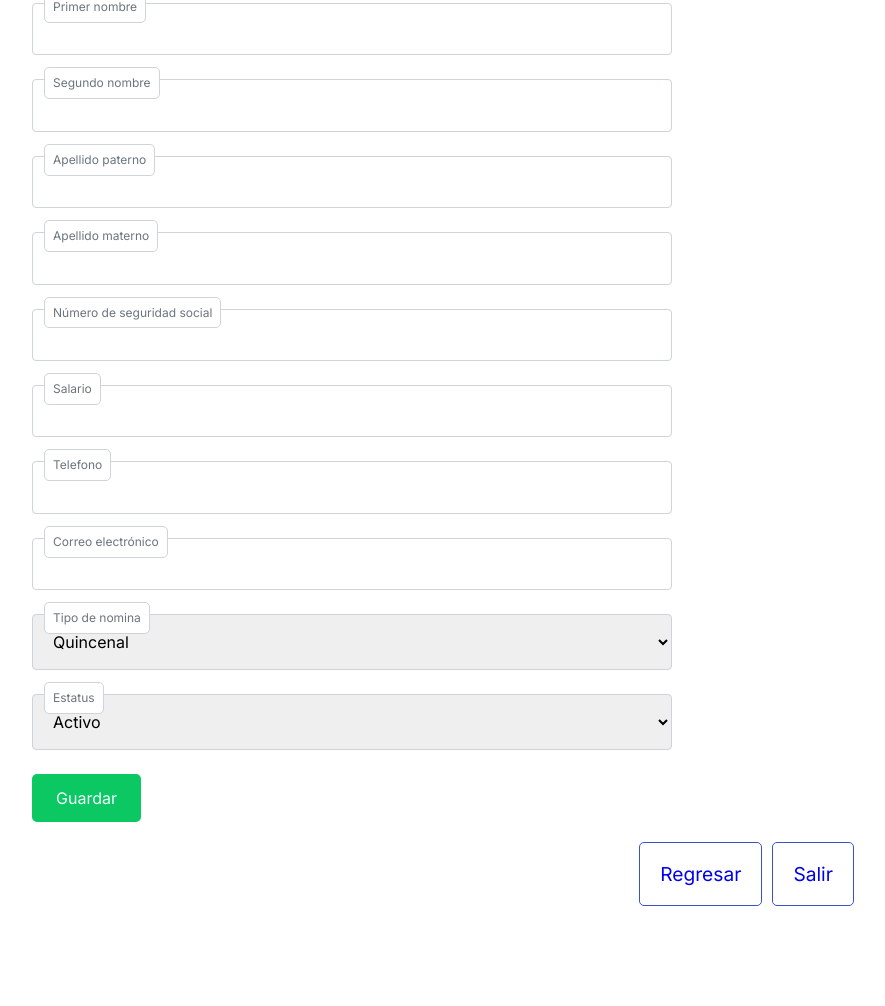
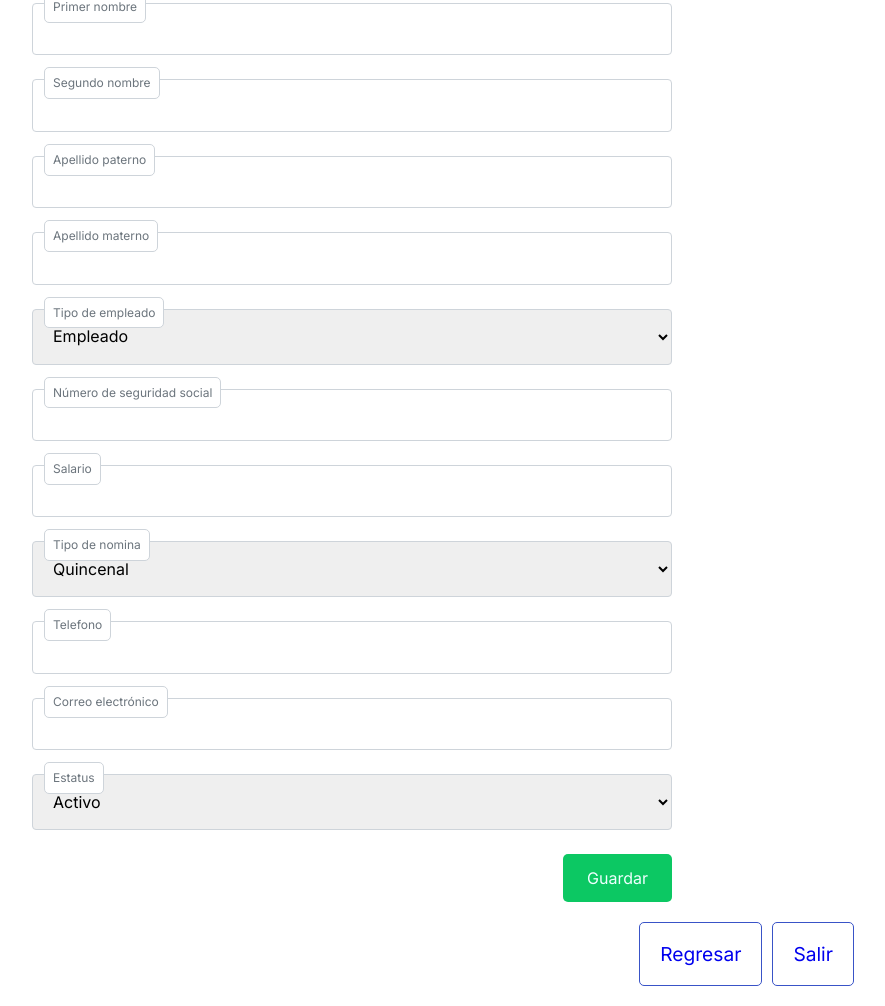
Before and after one commit to angelmz88/Aries, a PHP site: page /Pages/jefe/empleados/crear.php in a window 1280 px wide. Shown: the part 317-1323 px from the top of the page, without its empty margins (288-1173 px from the left). Before the commit the page ends 1223 px from the top, so only its background shows below. Run offline with PHP 8.4, Linux system fonts and the light colour scheme; the visitor is signed in with stand-in values (Sample User, id 1).

Commit message:
Registro de stock y validación tipo de usuario

```diff
--- a/Pages/jefe/empleados/crear.php
+++ b/Pages/jefe/empleados/crear.php
@@ -42,6 +42,13 @@ include ("empleados/../../../../php/final_sesion.php");
         <label for="second">Apellido materno</label>
       </div>
       <div class="form-group">
+        <select class="form-control" id="tipo" name="tipo" required>
+          <option value="Empleado">Empleado</option>
+          <option value="Jefe">Jefe</option>
+        </select>
+        <label for="tipo">Tipo de empleado</label>
+      </div>
+      <div class="form-group">
         <input type="number" id="nss" name="nss" class="form-control" required />
         <label for="nss">Número de seguridad social</label>
       </div>
@@ -50,19 +57,19 @@ include ("empleados/../../../../php/final_sesion.php");
         <label for="salary">Salario</label>
       </div>
       <div class="form-group">
+        <select class="form-control" id="nomina" name="nomina" required>
+          <option value="Quincenal">Quincenal</option>
+          <option value="Mensual">Mensual</option>
+        </select>
+        <label for="nomina">Tipo de nomina</label>
+      </div>
+      <div class="form-group">
         <input type="tel" id="tel" name="tel" class="form-control" required />
         <label for="tel">Telefono</label>
       </div>
       <div class="form-group">
         <input type="email" id="mail" name="mail" class="form-control" required />
         <label for="mail">Correo electrónico</label>
-      </div>
-      <div class="form-group">
-        <select class="form-control" id="nomina" name="nomina" required>
-          <option value="Quincenal">Quincenal</option>
-          <option value="Mensual">Mensual</option>
-        </select>
-        <label for="nomina">Tipo de nomina</label>
       </div>
       <div class="form-group">
         <select class="form-control" id="estatus" name="estatus" required>
@@ -91,12 +98,13 @@ include ("empleados/../../../../php/final_sesion.php");
     $salario = $_POST['salary'];
     $nomina = $_POST['nomina'];
     $estatus = $_POST['estatus'];
+    $tipo = $_POST['tipo'];
 
     include ("empleados/../../../../php/bd.php");
 
     // Consulta SQL de inserción
-    $sql = "INSERT INTO empleados (Numero_Telefono_PK, Primer_Nombre, Segundo_Nombre, Primer_Apellido, Segundo_Apellido, Correo_Electronico, Numero_Seguridad_Social, Salario, Tipo_Nomina, Vigente)
-VALUES ('$numTelPk', '$primer_Nombre', '$segundo_Nombre', '$primer_Apellido', '$segundo_Apellido', '$correo_Electronico', '$nss', $salario, '$nomina', $estatus)";
+    $sql = "INSERT INTO empleados (Numero_Telefono_PK, Primer_Nombre, Segundo_Nombre, Primer_Apellido, Segundo_Apellido, Correo_Electronico, Numero_Seguridad_Social, Salario, Tipo_Nomina, Vigente, Tipo)
+VALUES ('$numTelPk', '$primer_Nombre', '$segundo_Nombre', '$primer_Apellido', '$segundo_Apellido', '$correo_Electronico', '$nss', $salario, '$nomina', $estatus, '$tipo')";
     // Ejecutar la consulta y verificar si fue exitosa
     if ($conn->query($sql) === TRUE) {
       echo '<script>';
--- a/Pages/jefe/inventario/crear.php
+++ b/Pages/jefe/inventario/crear.php
@@ -60,7 +60,6 @@ include ("empleados/../../../../php/final_sesion.php");
       </div>
       <button type="submit" class="submit">Guardar</button>
     </form>
-    <script src="../../JS/registro-nota.js"></script>
   </section>
   <footer class="footer">
     <a href="../inventario/inventario.php" class="btn_salir">Regresar</a>
@@ -74,12 +73,13 @@ include ("empleados/../../../../php/final_sesion.php");
     $um = $_POST['um'];
     $descripcionProducto = $_POST['desc'];
     $precioUnitario = $_POST['precio'];
+    $stock = $_POST['stock'];
 
     include ("inventario/../../../../php/bd.php");
 
     // Consulta SQL de inserción
-    $sql = "INSERT INTO productos (Clave_Producto_PK, Nombre_Producto, Piezas, UM, Descripcion_Producto, Precio_Unitario)
-VALUES ('$claveProducto', '$nombreProducto', $piezas, '$um', '$descripcionProducto', $precioUnitario)";
+    $sql = "INSERT INTO productos (Clave_Producto_PK, Nombre_Producto, Piezas, UM, Descripcion_Producto, Precio_Unitario, Stock)
+VALUES ('$claveProducto', '$nombreProducto', $piezas, '$um', '$descripcionProducto', $precioUnitario, $stock)";
     // Ejecutar la consulta y verificar si fue exitosa
     if ($conn->query($sql) === TRUE) {
       echo '<script>';
--- a/Pages/jefe/proveedores/crear.php
+++ b/Pages/jefe/proveedores/crear.php
@@ -81,7 +81,6 @@ include ("proveedores/../../../../php/final_sesion.php");
       </div>
       <button type="submit" class="submit">Guardar</button>
     </form>
-    <!-- <script src="../../JS/registro-nota.js"></script> -->
   </section>
   <footer class="footer">
     <a href="../proveedores/proveedores.php" class="btn_salir">Regresar</a>
--- a/css/forms-register.css
+++ b/css/forms-register.css
@@ -2,6 +2,9 @@
 
 .form {
   width: 50%;
+  display: flex;
+  flex-direction: column;
+  align-items: end;
 }
 
 .form-group {
@@ -59,6 +62,7 @@ label {
   border-radius: 5px;
   display: flex;
   align-items: center;
+  /* align-self: self-end; */
   border: 0px solid #0cc863;
   background-color: #0cc863;
   color: azure;
```
Also changed, not shown: php/login.php (+7 -2 lines).
